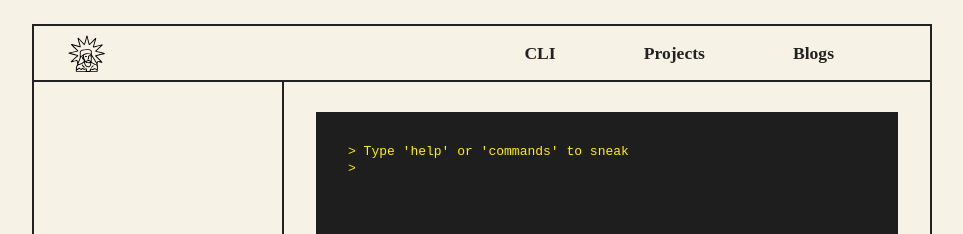
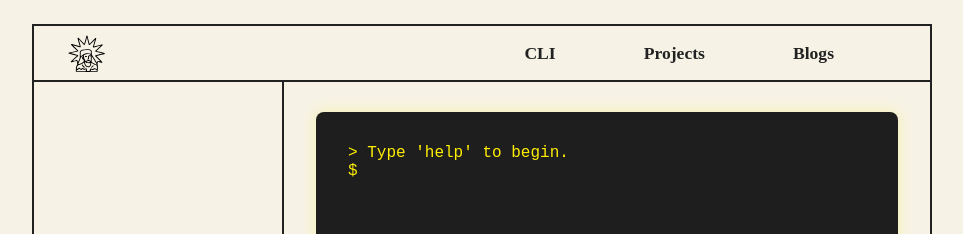
Before and after one commit to int-arsh/-a.shell, a React (Vite) app: page /cli in a window 1280 px wide. Shown: the top 234 px of the page, without its empty margins (158-1121 px from the left). Built offline with nearby package versions, Linux system fonts and the light colour scheme; a web font is replaced by a local one.

Commit message:
Refactor terminal component to improve input handling and styling; enhance visual feedback with updated command prompts and cursor animations in App.css

```diff
--- a/src/App.css
+++ b/src/App.css
@@ -379,28 +379,75 @@ body, html {
 }
 
 
+
+
+/* terminal input */
 .terminal {
   width: 100%;
-  max-width: 600px;
+  height: 100%;
   background: #1f1e1e;
   color: #ffef00;
   font-family: monospace;
   padding: 2rem;
-  /* border-radius: 8px; */
-  min-height: 200px;
-  height: 100%;
+  border-radius: 8px;
+  min-height: 300px;
   white-space: pre-wrap;
-  overflow-x: auto;
-  /* box-shadow: 0 0 15px #00ff0040; */
+  overflow-y: auto;
+  max-height: 80vh;
+  box-shadow: 0 0 15px #ffef0040;
+  font-size: 16px;
 }
 
-.cursor {
+.terminal-line {
+  display: flex;
+  align-items: center;
+}
+
+.terminal-line span {
+  margin-right: 6px;
+}
+
+.input-wrapper {
+  position: relative;
   display: inline-block;
+  font-family: monospace;
+  font-size: 16px;
+  color: #ffef00;
+}
+
+.fake-input {
+  white-space: pre;
+  font-family: inherit;
+  font-size: inherit;
+  color: inherit;
+}
+
+.terminal-input-visible {
+  background: transparent;
+  border: none;
+  outline: none;
+  color: #ffef00;
+  font-family: monospace;
+  font-size: 16px;
+  width: auto;
+  caret-color: transparent;
+}
+
+.block-cursor {
+  position: absolute;
   width: 10px;
-  height: 1em;
+  height: 1.1em;
   background: #ffef00;
-  margin-left: 4px;
   animation: blink 1s step-start infinite;
+  left: auto;
+  right: 0;
+  top: 0;
+}
+
+.real-input {
+  position: absolute;
+  opacity: 0;
+  pointer-events: none;
 }
 
 @keyframes blink {
@@ -408,3 +455,7 @@ body, html {
     opacity: 0;
   }
 }
+
+.terminal-input-visible::selection {
+  background: #0f05;
+}
--- a/src/components/Terminal.jsx
+++ b/src/components/Terminal.jsx
@@ -1,33 +1,36 @@
-import React, { useState, useEffect } from "react";
-import "../App.css"; // add styles from next block
+import React, { useState, useEffect, useRef } from "react";
+import "../App.css";
 
-const Terminal = () => {
+const TerminalSection = () => {
   const [history, setHistory] = useState([
-    "> Type 'help' or 'commands' to sneak"
+    "> Type 'help' to begin."
   ]);
   const [input, setInput] = useState("");
   const [isTyping, setIsTyping] = useState(false);
 
+  const inputRef = useRef(null);
+  const terminalRef = useRef(null);
+
   const responses = {
     whoami: [
-      "Hi, I'm Akash Jain.",
-      "I build things with logic and code."
+      " ~ Hi, I'm Akash Jain.",
+      " ~ I build things with logic and code."
     ],
     projects: [
       "- Portfolio: github.com/int-arsh/portfolio",
       "- Shell: github.com/int-arsh/a-shell"
     ],
     connect: [
-      "GitHub: https://github.com/int-arsh",
-      "Email: jainaakash303@gmail.com"
+      " ~ GitHub: https://github.com/int-arsh",
+      " ~ Email: akash@example.com"
     ],
     help: [
-      "Available commands:",
-      "> whoami",
-      "> projects",
-      "> connect",
-      "> clear",
-      "> help"
+      " ~ Available commands:",
+      "  > whoami",
+      "  > projects",
+      "  > connect",
+      "  > clear",
+      "  > help"
     ]
   };
 
@@ -47,40 +50,47 @@ const Terminal = () => {
     } else if (responses[cmd]) {
       simulateTyping(responses[cmd]);
     } else {
-      setHistory((prev) => [...prev, `> ${command}`, "command not found"]);
+      setHistory((prev) => [...prev, `>> ${command}`, "command not found"]);
     }
   };
 
-  const handleKeyDown = (e) => {
-    if (e.key === "Enter") {
-      setHistory((prev) => [...prev, `> ${input}`]);
-      handleCommand(input);
-      setInput("");
-    } else if (e.key.length === 1 || e.key === "Backspace") {
-      setInput((prev) =>
-        e.key === "Backspace" ? prev.slice(0, -1) : prev + e.key
-      );
-    }
+  const handleSubmit = (e) => {
+    e.preventDefault();
+    if (!input.trim()) return;
+    setHistory((prev) => [...prev, `$ ${input}`]);
+    handleCommand(input);
+    setInput("");
   };
 
   useEffect(() => {
-    window.addEventListener("keydown", handleKeyDown);
-    return () => window.removeEventListener("keydown", handleKeyDown);
-  });
+    terminalRef.current?.scrollTo(0, terminalRef.current.scrollHeight);
+  }, [history]);
 
   return (
-    <div className="terminal">
+    <div className="terminal" onClick={() => inputRef.current.focus()} ref={terminalRef}>
       {history.map((line, idx) => (
         <div key={idx}>{line}</div>
       ))}
+
       {!isTyping && (
-        <div>
-          <span>&gt; {input}</span>
-          <span className="cursor" />
-        </div>
+        <form onSubmit={handleSubmit} className="terminal-line">
+          <span>$</span>
+          <div className="input-wrapper" onClick={() => inputRef.current.focus()}>
+            <span className="fake-input">{input}</span>
+            <div className="block-cursor" />
+            <input
+              ref={inputRef}
+              value={input}
+              onChange={(e) => setInput(e.target.value)}
+              className="real-input"
+              autoFocus
+              autoComplete="off"
+            />
+          </div>
+        </form>
       )}
     </div>
   );
 };
 
-export default Terminal;
+export default TerminalSection;
```
